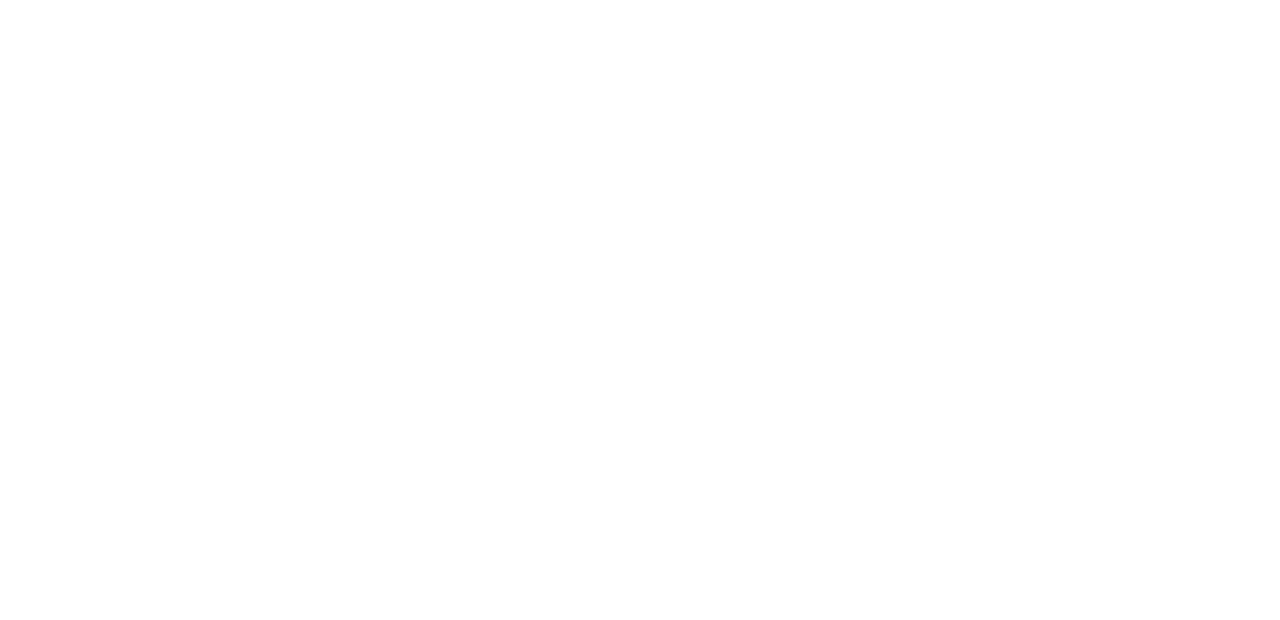
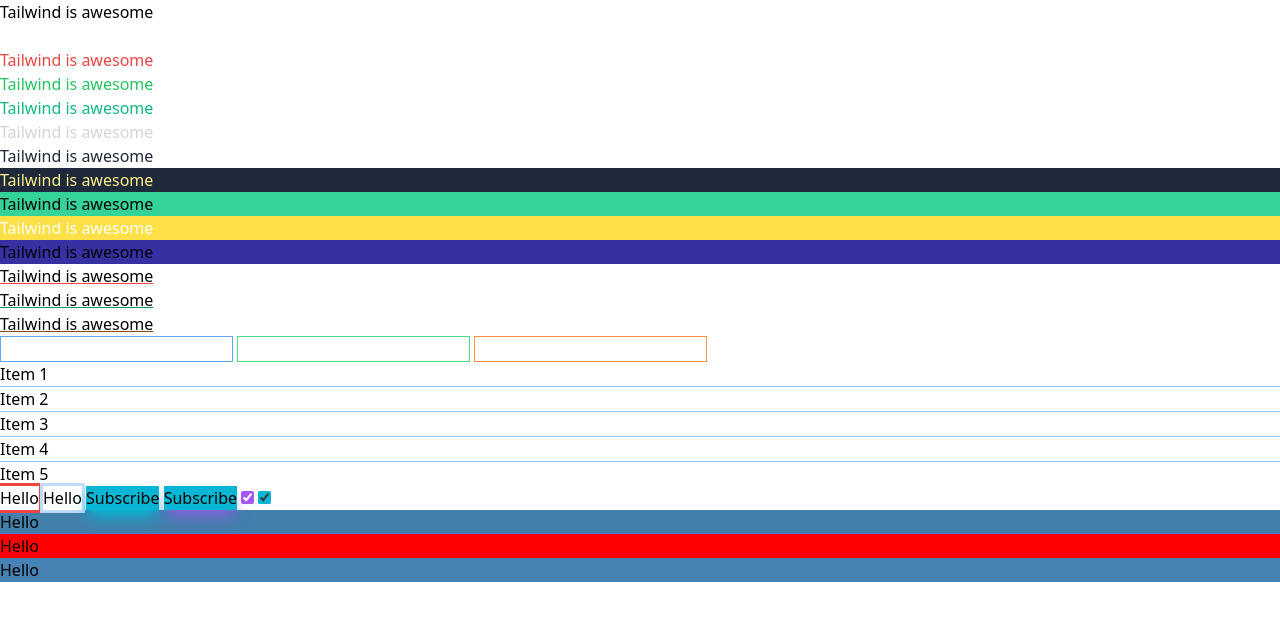
Before and after one commit to SasnarineDeodat/tailwindcss-from-scratch-learn-by-building-projects, a plain HTML site: page tailwind-sandbox/tailwind-sandbox-starter/02-colors/index.html in a window 1280 px wide. Drawn offline with nearby package versions, Linux system fonts and the light colour scheme.

Commit message:
Working With Colors

```diff
--- a/tailwind-sandbox/tailwind-sandbox-starter/02-colors/index.html
+++ b/tailwind-sandbox/tailwind-sandbox-starter/02-colors/index.html
@@ -12,21 +12,56 @@
     <!-- white, black, red, green, blue, orange, yellow, purple, lime, emerald, teal, cyan, indigo, violet, fuchsia, pink, rose, sky, gray, slate, zinc, neutral, stone, amber,  -->
 
     <!-- Text Colors -->
+    <p class="text-black">Tailwind is awesome</p>
+    <p class="text-white">Tailwind is awesome</p>
+    <p class="text-red-500">Tailwind is awesome</p>
+    <p class="text-green-500">Tailwind is awesome</p>
+    <p class="text-emerald-500">Tailwind is awesome</p>
+    <p class="text-zinc-300">Tailwind is awesome</p>
+    <p class="text-slate-800">Tailwind is awesome</p>
 
     <!-- Background Colors -->
+    <p class="bg-slate-800 text-yellow-200">Tailwind is awesome</p>
+    <p class="bg-emerald-400">Tailwind is awesome</p>
+    <p class="bg-yellow-300 text-white">Tailwind is awesome</p>
+    <p class="bg-indigo-800">Tailwind is awesome</p>
 
     <!-- Text Underline -->
+    <p class="underline decoration-red-500">Tailwind is awesome</p>
+    <p class="underline decoration-emerald-600">Tailwind is awesome</p>
+    <p class="underline decoration-yellow-800">Tailwind is awesome</p>
 
     <!-- Border Colors -->
+    <input type="text" class="border border-blue-400" />
+    <input type="text" class="border border-green-400" />
+    <input type="text" class="border border-orange-400" />
 
     <!-- Divide Colors -->
+    <div class="divide-y divide-blue-300">
+      <div>Item 1</div>
+      <div>Item 2</div>
+      <div>Item 3</div>
+      <div>Item 4</div>
+      <div>Item 5</div>
+    </div>
 
     <!-- Outline Colors -->
+    <button class="outline outline-red-500">Hello</button>
+    <button class="outline outline-blue-200">Hello</button>
 
     <!-- Box Shadow Colors (Opacity defaults to 100, but you can set it)-->
+    <button class="shadow-lg bg-cyan-500 shadow-cyan-500">Subscribe</button>
+    <button class="shadow-lg bg-cyan-500 shadow-purple-500/60">
+      Subscribe
+    </button>
 
     <!-- Accent Colors -->
+    <input type="checkbox" class="accent-purple-500" checked />
+    <input type="checkbox" class="accent-cyan-500" checked />
 
     <!-- Arbitrary Colors -->
+    <div class="bg-[#427fab]">Hello</div>
+    <div class="bg-[rgb(255,0,0)]">Hello</div>
+    <div class="bg-[steelblue]">Hello</div>
   </body>
 </html>
```
